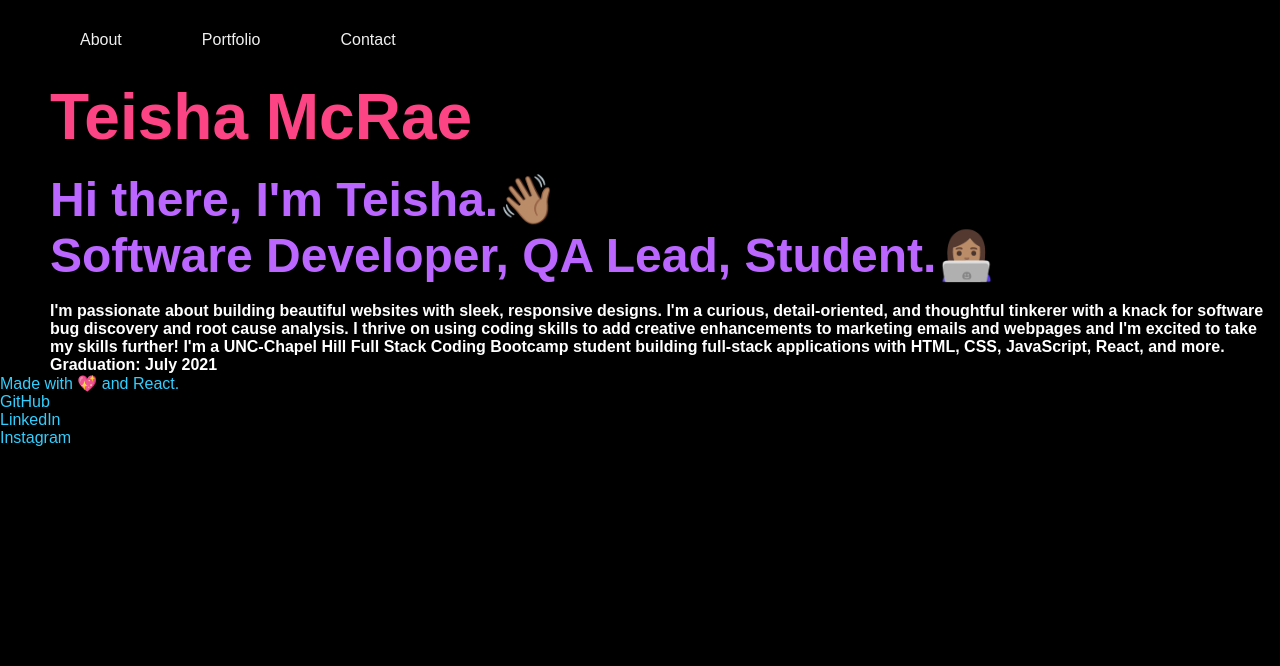
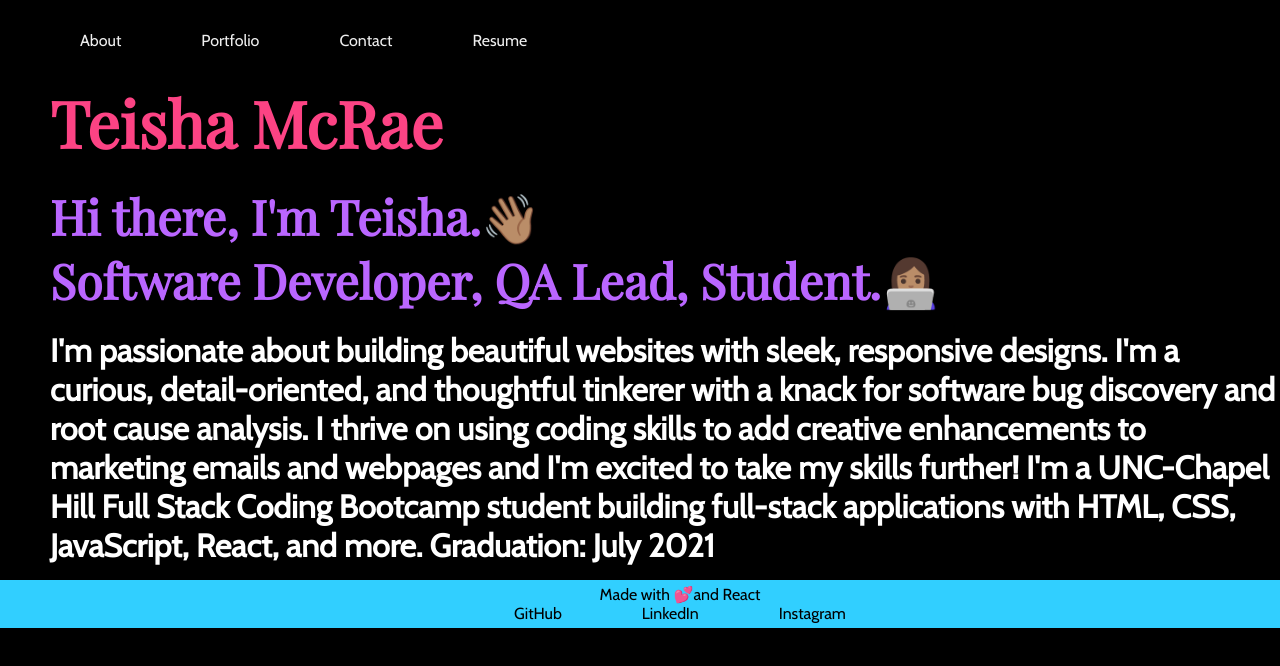
Before and after one commit to mcraeteisha/react-portfolio, a React (Create React App) app in the folder teisha-portfolio/: page / in a window 1280 px wide. Shown: the top 666 px of the page. Built offline with nearby package versions, Linux system fonts and the light colour scheme.

Commit message:
updated footer, added resume page, updated fonts

```diff
--- a/teisha-portfolio/public/index.html
+++ b/teisha-portfolio/public/index.html
@@ -1,14 +1,12 @@
 <!DOCTYPE html>
 <html lang="en">
+
 <head>
   <meta charset="utf-8" />
   <link rel="icon" href="%PUBLIC_URL%/favicon.ico" />
   <meta name="viewport" content="width=device-width, initial-scale=1" />
   <meta name="theme-color" content="#000000" />
-    <meta
-      name="description"
-      content="Web site created using create-react-app"
-    />
+  <meta name="description" content="Web site created using create-react-app" />
   <link rel="apple-touch-icon" href="%PUBLIC_URL%/logo192.png" />
   <!--
       manifest.json provides metadata used when your web app is installed on a
@@ -24,8 +22,15 @@
       work correctly both with client-side routing and a non-root public URL.
       Learn how to configure a non-root public URL by running `npm run build`.
     -->
-    <title>React App</title>
+  <link rel="preconnect" href="https://fonts.googleapis.com">
+  <link rel="preconnect" href="https://fonts.gstatic.com" crossorigin>
+  <link href="https://fonts.googleapis.com/css2?family=Playfair+Display&display=swap" rel="stylesheet">
+  <link rel="preconnect" href="https://fonts.googleapis.com">
+  <link rel="preconnect" href="https://fonts.gstatic.com" crossorigin>
+  <link href="https://fonts.googleapis.com/css2?family=Cabin&display=swap" rel="stylesheet">
+  <title>Teisha McRae's React Portfolio</title>
 </head>
+
 <body>
   <noscript>You need to enable JavaScript to run this app.</noscript>
   <div id="root"></div>
@@ -40,4 +45,5 @@
       To create a production bundle, use `npm run build` or `yarn build`.
     -->
 </body>
+
 </html>
--- a/teisha-portfolio/src/components/Footer.js
+++ b/teisha-portfolio/src/components/Footer.js
@@ -1,22 +1,59 @@
 import React from "react";
+import Styled from 'styled-components';
+
 
 function Footer() {
   return (
     <>
-      <div>
+      <StyledFooter>
       <body>
       <p>
-      Made with 💖 and React.
+      Made with 💕and React
       </p>
       <ul>
-        <li>GitHub</li>
-        <li>LinkedIn</li>
-        <li>Instagram</li>
+        <li><a href="https://github.com/mcraeteisha">GitHub</a></li>
+        <li><a href="https://www.linkedin.com/in/teishamcrae/">LinkedIn</a></li>
+        <li><a href="https://www.instagram.com/teem_cee/">Instagram</a></li>
       </ul>
       </body>
-    </div>
+      </StyledFooter>
     </>
   );
 }
 
+const StyledFooter = Styled.footer
+  `
+  padding-top: 15px;
+  height: 50px;
+  margin-top: auto;
+
+
+  a {
+      color: #000000;
+      text-decoration: none;
+  }
+  a:hover {
+      color: #ffffff;
+  }
+  ul {
+      background-color: #31cfff;
+      display: flex;
+      list-style: none;
+      justify-content: center;
+      align-items: center;
+      padding-bottom: 5px;
+  }
+  li {
+    padding-left: 5rem;
+}
+  p {
+    padding-top: 5px;
+    background-color: #31cfff;
+    color: #000000;
+    padding-left: 5rem;
+    display: flex;
+    justify-content: center;
+  }
+  `
+
 export default Footer;
--- a/teisha-portfolio/src/components/GlobalStyle.js
+++ b/teisha-portfolio/src/components/GlobalStyle.js
@@ -23,18 +23,27 @@ body {
     color: var(--accent-color);
     max-width: 80%
     display: flex;
-    font-family: 'Raleway', sans-serif;
+    font-family: 'Cabin', sans-serif;
 }
 
 h1 {
     font-size: 4rem;
     color: var(--second-color);
+    font-family: 'Playfair Display', serif;
 }
+
 h2 {
     font-size: 3rem;
     color: var(--emphasis-color);
+    font-family: 'Playfair Display', serif;
 }
+
 h3 {
+    font-size: 2rem;
+    font-family: 'Playfair Display', serif;
+}
+
+h4 {
     font-size: 2rem;
 }
 
--- a/teisha-portfolio/src/components/NavTabs.js
+++ b/teisha-portfolio/src/components/NavTabs.js
@@ -35,6 +35,16 @@ function NavTabs({ currentPage, handlePageChange }) {
           Contact
         </a>
       </li>
+      <li className="nav-item">
+        <a
+          href="#resume"
+          onClick={() => handlePageChange('Resume')}
+          // Check to see if the currentPage is `Contact`, and if so we use the active link class from bootstrap. Otherwise, we set it to a normal nav-link
+          className={currentPage === 'Resume' ? 'nav-link active' : 'nav-link'}
+        >
+          Resume
+        </a>
+      </li>
     </ul>
   </NavStyle>
   );
--- a/teisha-portfolio/src/components/PortfolioContainer.js
+++ b/teisha-portfolio/src/components/PortfolioContainer.js
@@ -3,6 +3,7 @@ import NavTabs from './NavTabs';
 import About from './pages/About';
 import Portfolio from './pages/Portfolio';
 import Contact from './pages/Contact';
+import Resume from './pages/Resume';
 
 export default function PortfolioContainer() {
   const [currentPage, setCurrentPage] = useState('About');
@@ -15,7 +16,10 @@ export default function PortfolioContainer() {
     if (currentPage === 'Portfolio') {
       return <Portfolio />;
     }
-    return <Contact />;
+    if (currentPage === 'Contact') {
+        return <Contact />;
+      }
+    return <Resume />;
   };
 
   const handlePageChange = (page) => setCurrentPage(page);
--- /dev/null
+++ b/teisha-portfolio/src/components/pages/Resume.js
@@ -0,0 +1,17 @@
+import React from 'react';
+
+export default function Resume() {
+  return (
+    <div>
+      <h1>Download my Resume</h1>
+      <p>
+        Nunc pharetra finibus est at efficitur. Praesent sed congue diam.
+        Integer gravida dui mauris, ut interdum nunc egestas sed. Aenean sed
+        mollis diam. Nunc aliquet risus ac finibus porta. Nam quis arcu non
+        lectus tincidunt fermentum. Suspendisse aliquet orci porta quam semper
+        imperdiet. Praesent euismod mi justo, faucibus scelerisque risus cursus
+        in. Sed rhoncus mollis diam, sit amet facilisis lectus blandit at.
+      </p>
+    </div>
+  );
+}
```
Lines whose indentation alone changed are shown as unchanged.
